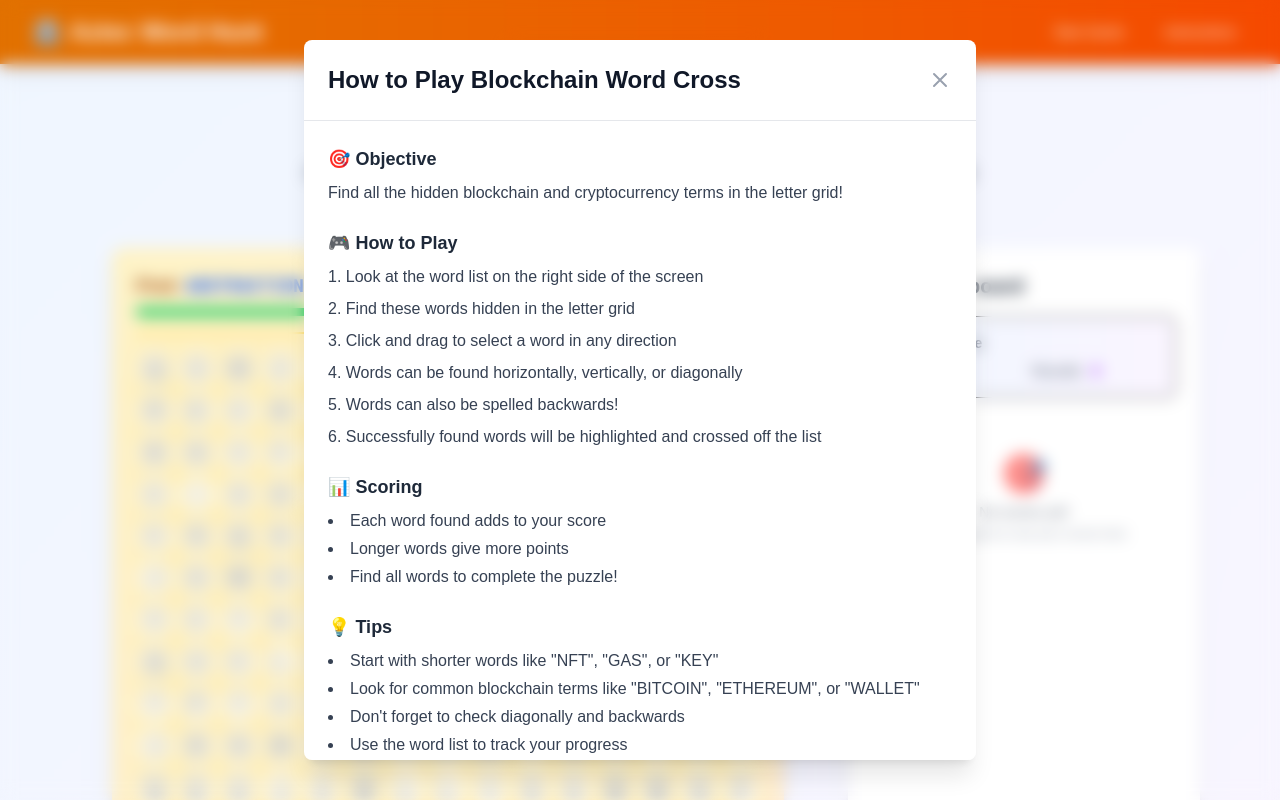
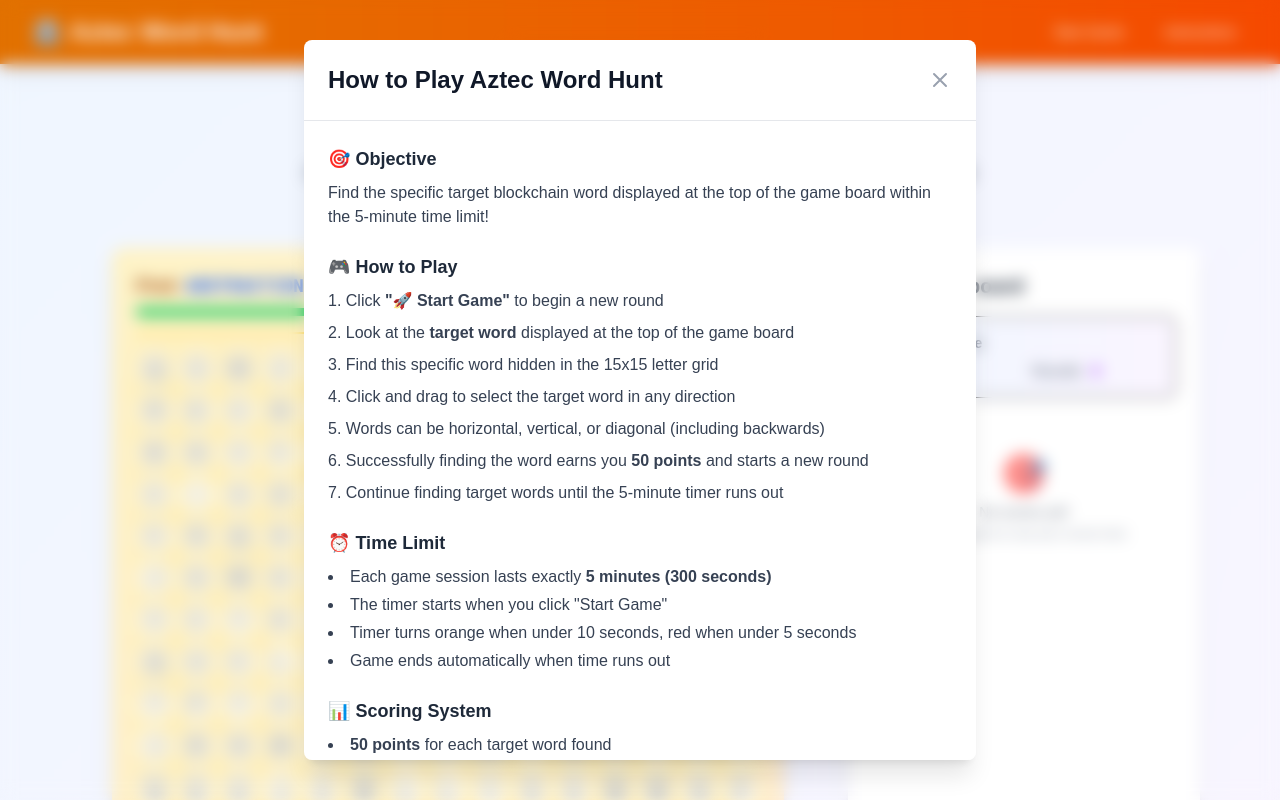
Before and after one commit to SylveHenry/aztec-game, a Next.js app: page / in a window 1280 px wide. Both pictures are taken after a click on the button "Instructions". Shown: the top 800 px of the page. Built offline with nearby package versions, Linux system fonts and the light colour scheme.

Commit message:
update ungoing

```diff
--- a/src/components/InstructionsModal.tsx
+++ b/src/components/InstructionsModal.tsx
@@ -10,58 +10,72 @@ interface InstructionsModalProps {
 
 const InstructionsModal: React.FC<InstructionsModalProps> = ({ isOpen, onClose }) => {
   return (
-    <Modal isOpen={isOpen} onClose={onClose} title="How to Play Blockchain Word Cross">
+    <Modal isOpen={isOpen} onClose={onClose} title="How to Play Aztec Word Hunt">
       <div className="space-y-6 text-gray-700">
         <div>
           <h3 className="text-lg font-semibold text-gray-800 mb-2">🎯 Objective</h3>
-          <p>Find all the hidden blockchain and cryptocurrency terms in the letter grid!</p>
+          <p>Find the specific target blockchain word displayed at the top of the game board within the 5-minute time limit!</p>
         </div>
 
         <div>
           <h3 className="text-lg font-semibold text-gray-800 mb-2">🎮 How to Play</h3>
           <ol className="list-decimal list-inside space-y-2">
-            <li>Look at the word list on the right side of the screen</li>
-            <li>Find these words hidden in the letter grid</li>
-            <li>Click and drag to select a word in any direction</li>
-            <li>Words can be found horizontally, vertically, or diagonally</li>
-            <li>Words can also be spelled backwards!</li>
-            <li>Successfully found words will be highlighted and crossed off the list</li>
+            <li>Click <strong>&quot;🚀 Start Game&quot;</strong> to begin a new round</li>
+            <li>Look at the <strong>target word</strong> displayed at the top of the game board</li>
+            <li>Find this specific word hidden in the 15x15 letter grid</li>
+            <li>Click and drag to select the target word in any direction</li>
+            <li>Words can be horizontal, vertical, or diagonal (including backwards)</li>
+            <li>Successfully finding the word earns you <strong>50 points</strong> and starts a new round</li>
+            <li>Continue finding target words until the 5-minute timer runs out</li>
           </ol>
         </div>
 
         <div>
-          <h3 className="text-lg font-semibold text-gray-800 mb-2">📊 Scoring</h3>
+          <h3 className="text-lg font-semibold text-gray-800 mb-2">⏰ Time Limit</h3>
           <ul className="list-disc list-inside space-y-1">
-            <li>Each word found adds to your score</li>
-            <li>Longer words give more points</li>
-            <li>Find all words to complete the puzzle!</li>
+            <li>Each game session lasts exactly <strong>5 minutes (300 seconds)</strong></li>
+            <li>The timer starts when you click &quot;Start Game&quot;</li>
+            <li>Timer turns orange when under 10 seconds, red when under 5 seconds</li>
+            <li>Game ends automatically when time runs out</li>
           </ul>
         </div>
 
         <div>
-          <h3 className="text-lg font-semibold text-gray-800 mb-2">💡 Tips</h3>
+          <h3 className="text-lg font-semibold text-gray-800 mb-2">📊 Scoring System</h3>
           <ul className="list-disc list-inside space-y-1">
-            <li>Start with shorter words like &quot;NFT&quot;, &quot;GAS&quot;, or &quot;KEY&quot;</li>
-            <li>Look for common blockchain terms like &quot;BITCOIN&quot;, &quot;ETHEREUM&quot;, or &quot;WALLET&quot;</li>
-            <li>Don&apos;t forget to check diagonally and backwards</li>
-            <li>Use the word list to track your progress</li>
-            <li>Take your time - there&apos;s no time limit!</li>
+            <li><strong>50 points</strong> for each target word found</li>
+            <li>Your score accumulates across multiple rounds within the same game session</li>
+            <li>High scores are automatically saved to the leaderboard</li>
+            <li>Try to find as many words as possible before time runs out!</li>
+          </ul>
+        </div>
+
+        <div>
+          <h3 className="text-lg font-semibold text-gray-800 mb-2">💡 Strategy Tips</h3>
+          <ul className="list-disc list-inside space-y-1">
+            <li>Focus only on the <strong>target word</strong> shown at the top - ignore other words</li>
+            <li>Check all 8 directions: horizontal, vertical, and both diagonals</li>
+            <li>Don&apos;t forget words can be spelled backwards</li>
+            <li>Work quickly but accurately - you have limited time</li>
+            <li>The game board automatically focuses when you start for better visibility</li>
           </ul>
         </div>
 
         <div>
           <h3 className="text-lg font-semibold text-gray-800 mb-2">⌨️ Controls</h3>
           <ul className="list-disc list-inside space-y-1">
-            <li><strong>Mouse:</strong> Click and drag to select words</li>
+            <li><strong>Mouse:</strong> Click and drag to select the target word</li>
             <li><strong>Touch:</strong> Tap and drag on mobile devices</li>
-            <li><strong>New Game:</strong> Click the &quot;New Game&quot; button to restart</li>
+            <li><strong>Start Game:</strong> Begin a new 5-minute game session</li>
+            <li><strong>Stop Game:</strong> End the current game early</li>
+            <li><strong>Play Again:</strong> Start a fresh game after completion</li>
           </ul>
         </div>
 
-        <div className="bg-blue-50 p-4 rounded-lg">
-          <p className="text-sm text-blue-800">
-            <strong>🔗 Theme:</strong> This puzzle features blockchain, cryptocurrency, and Web3 terminology.
-            Perfect for crypto enthusiasts and anyone learning about decentralized technologies!
+        <div className="bg-gradient-to-r from-amber-50 to-orange-50 p-4 rounded-lg border border-amber-200">
+          <p className="text-sm text-amber-800">
+            <strong>🏛️ Aztec Theme:</strong> This fast-paced word hunt features blockchain, cryptocurrency, and Web3 terminology.
+            Perfect for crypto enthusiasts who want to test their knowledge under pressure!
           </p>
         </div>
       </div>
```
